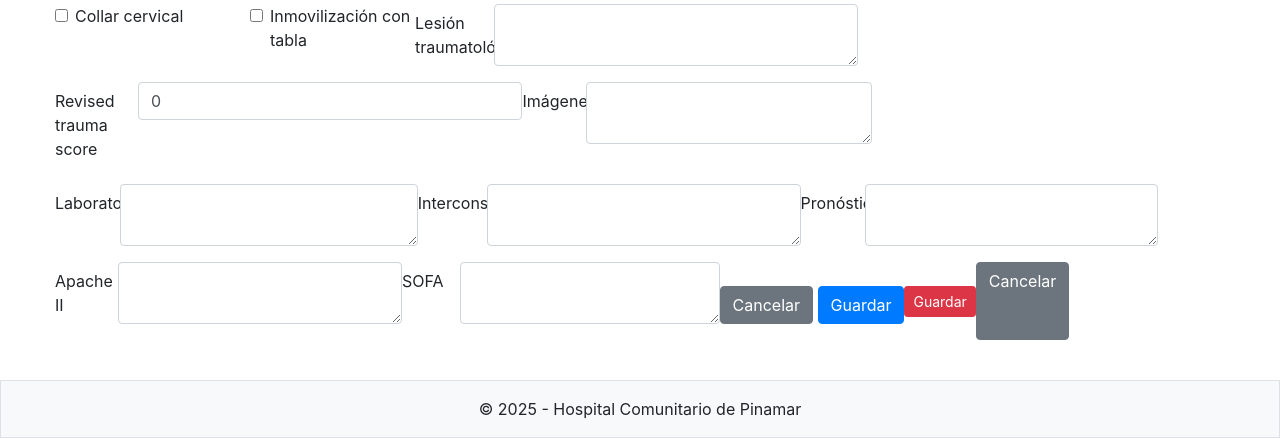
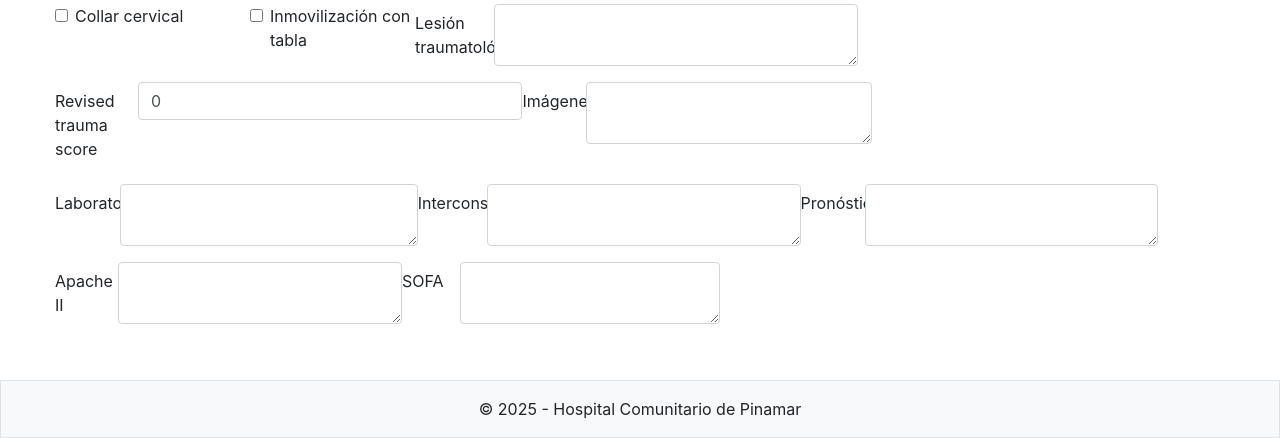
Before and after one commit to nfacundomendoza/FormularioApp, a Flask app: template templates/editar_politraumatizado.html in a window 1280 px wide. Shown: the part 1918-2356 px from the top of the page. Run offline with Flask 3, Linux system fonts and the light colour scheme; the template is opened without the code that fills it: values that come from a table or form of the project are taken from there, others are empty.

Commit message:
formato de fecha correcto en editar

```diff
--- a/app.py
+++ b/app.py
@@ -449,10 +449,10 @@ def editar_politraumatizado(archivo):
 
     try:
         fecha_evento_str = planilla_data.get("fecha_evento")
-        if fecha_evento_str:
-            planilla_data["fecha_evento"] = datetime.strptime(fecha_evento_str, "%a, %d %b %Y %H:%M:%S %Z")
-        else:
-            planilla_data["fecha_evento"] = None
+        planilla_data["fecha_evento"] = datetime.strptime(fecha_evento_str, "%d/%m/%Y")
+    except Exception as e:
+        return f"Error al procesar fecha_evento u hora: {e}", 500
+
     except Exception as e:
         return f"Error al procesar fecha_evento u hora: {e}", 500
 
@@ -473,7 +473,7 @@ def editar_politraumatizado(archivo):
             formulario_data = {
                 'nombre_paciente': form.nombre_paciente.data,
             'sexo': form.sexo.data,
-            'fecha_evento': form.fecha_evento.data,
+            'fecha_evento': form.fecha_evento.data.strftime('%d/%m/%Y'),
             'hora': form.hora.data.strftime('%H:%M') if form.hora.data else '',
             'tipo_evento': form.tipo_evento.data,
             'estado_general': form.estado_general.data,
--- a/templates/editar_politraumatizado.html
+++ b/templates/editar_politraumatizado.html
@@ -493,34 +493,15 @@
             </div>
         </div>
 
-        <div class="text-center mt-4">
-            <a href="{{ url_for('detalle_cardiologico', archivo=archivo) }}" id="cancelarBtn" class="btn btn-secondary me-2">Cancelar</a>
-            {{ form.submit(id="guardarBtn", class="btn btn-primary", value="Guardar") }}
-        </div>
 
-        <script>
-            document.getElementById("guardarBtn").addEventListener("click", function(event) {
-                var confirmacion = confirm("¿Estás seguro de que quieres guardar los cambios?");
-                if (!confirmacion) {
-                    event.preventDefault();
-                }
-            });
-
-            document.getElementById("cancelarBtn").addEventListener("click", function(event) {
-                var confirmacion = confirm("¿Estás seguro de que quieres cancelar? Los cambios no guardados se perderán.");
-                if (!confirmacion) {
-                    event.preventDefault();
-                }
-            });
-        </script>
-
+        <!--
         <div class="text-center mt-4">
             <button class="btn btn-danger btn-sm" data-toggle="modal" data-target="#bajaModal">Guardar</button>
             </div>
         {{ confirmacion(url_for('editar_cardiologico', archivo=archivo)) }}
 
         <a href="{{ url_for('detalle_cardiologico', archivo=archivo) }}" class="btn btn-secondary">Cancelar</a>
-
+        -->
 
 
         </div>
```
Also changed, not shown: templates/editar_cardiologico.html (+5 -3 lines), 1 other file.
